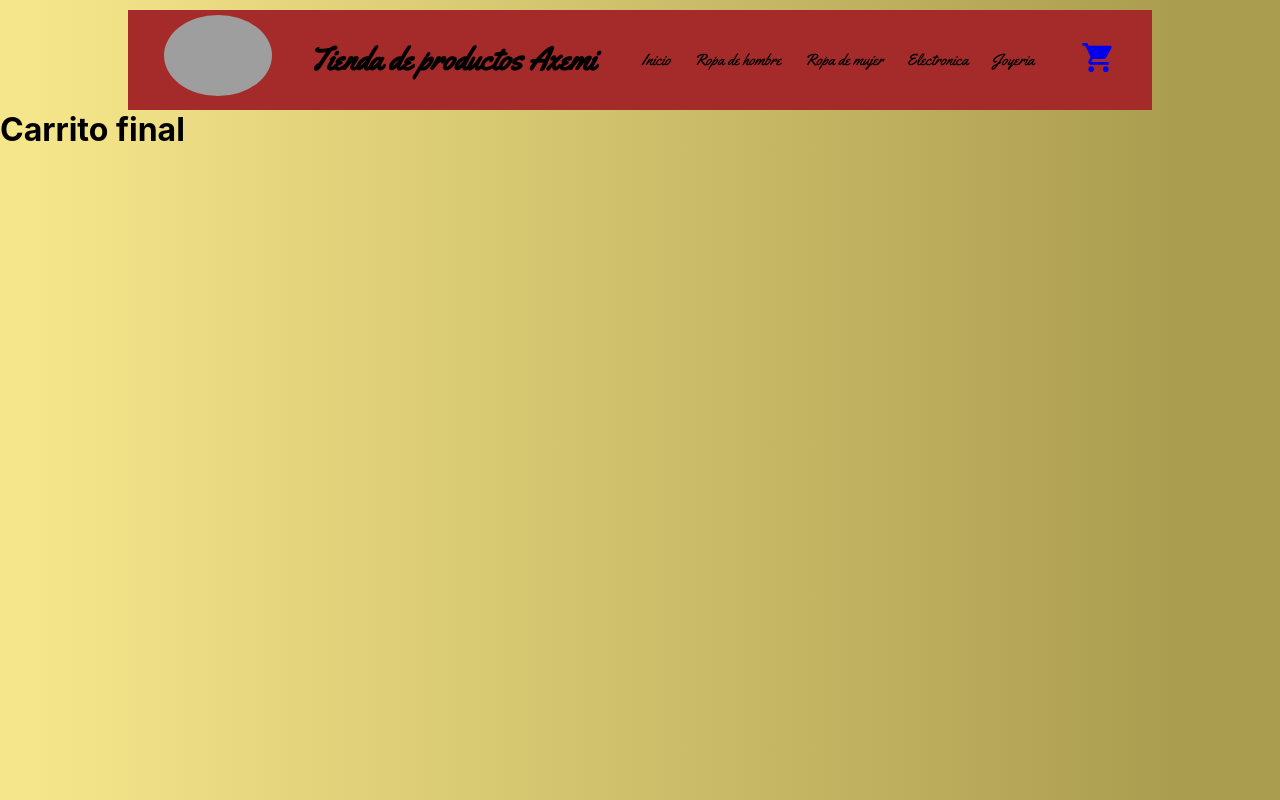
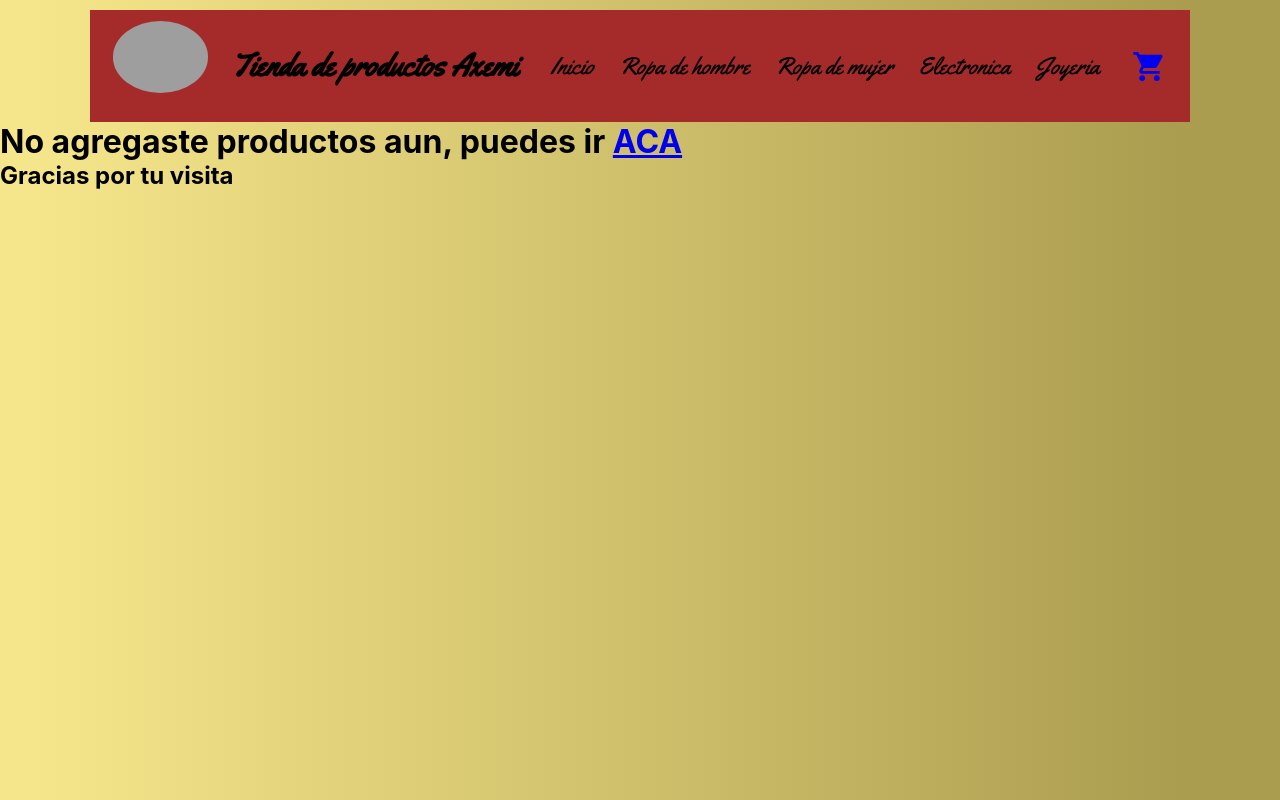
Before and after one commit to axeldarna8/CafeteriaDarnauchans, a React (Create React App) app: page /cart in a window 1280 px wide. Built offline with nearby package versions, Linux system fonts and the light colour scheme; grey boxes are pictures that could not be loaded; the HTML template or start-up script is replaced by a standard one.

Commit message:
Context y manejo de cart

```diff
--- a/src/App.js
+++ b/src/App.js
@@ -5,6 +5,7 @@ import {ItemListContainer} from "./Containers/ItemListContainer/ItemListContaine
 import {BrowserRouter, Routes, Route } from "react-router-dom";
 import { ItemDetailContainer } from "./Containers/ItemDetailContainer/ItemDetailContainer";
 import { Cart } from "./Containers/CartView/Cart";
+import { CartContext } from "./Context/CartContext";
 
 const App = () =>{
 
@@ -13,14 +14,16 @@ const App = () =>{
     return (
         <>
         <BrowserRouter>
+            <CartContext>
                 <Navbar/>
                 <Routes>
                     <Route path="/" element={<ItemListContainer greeting={mensaje} />} />
                     <Route path="/categoria/:id" element={<ItemListContainer greeting={mensaje} />} />
                     <Route path="/producto/:id" element={<ItemDetailContainer />} />
-                <Route path="/cart" element={<Cart estilo={false} color={'blue'}/>}/>
+                    <Route path="/cart" element={<Cart estilo={false} color={'black'}/>}/>
                     <Route path="*" element={<ItemListContainer />} />
                 </Routes>
+            </CartContext>
         </BrowserRouter>
         </>
     )
--- a/src/Components/CartWidget/CartWidget.js
+++ b/src/Components/CartWidget/CartWidget.js
@@ -1,8 +1,15 @@
-import React from "react";
+import React, {useContext} from "react";
 import ShoppingCartIcon from '@mui/icons-material/ShoppingCart';
+import { Badge } from "@mui/material";
+import { Context } from "../../Context/CartContext";
 
 export const CartWidget = () => {
+    const {quantity} = useContext(Context);
     return(
-    <ShoppingCartIcon fontSize="large"/>
+    <>
+    <Badge badgeContent={quantity} color="primary">
+        <ShoppingCartIcon fontSize="large"/>
+    </Badge>
+    </>
     )
 }
--- a/src/Components/Navbar/Navbar.style.js
+++ b/src/Components/Navbar/Navbar.style.js
@@ -3,20 +3,21 @@ export const styles = {
         display: 'flex',
         alignItems: 'center',
         justifyContent: 'space-evenly',
-        height: 100,
+        height: '7rem',
         marginTop: 10,
-        marginLeft: '10%',
-        marginRight: '10%',
+        marginLeft: '7%',
+        marginRight: '7%',
         backgroundColor: 'brown',
         fontFamily: 'Yellowtail, cursive',
     },
     imagenes: {
-        height: '90%',
+        height: '80%',
         borderRadius: '55%',
     },
     categorias: {
         margin: 10,
         color: 'black',
         textDecoration: 'none',
+        fontSize: '1.5rem'
     }
 };
--- a/src/Containers/CartView/Cart.js
+++ b/src/Containers/CartView/Cart.js
@@ -1,7 +1,53 @@
-import React from 'react'
+import React, {useContext} from 'react';
+import { Context } from '../../Context/CartContext';
+import { Link } from "react-router-dom";
 
-export const Cart = () => {
+export const Cart = ({ estilo, color }) => {
+  const { cart } = useContext(Context);
   return (
-    <h1>Carrito final</h1>
+    <>
+      {cart.length === 0 ? (
+        <>
+          <h1 className={estilo ? "red" : "green"}>
+            No agregaste productos aun, puedes ir <Link to="/">ACA</Link>
+          </h1>
+          <h2 className={`tamanio ${color || ''}`}>Gracias por tu visita</h2>
+        </>
+      ) : (
+        <>
+          {cart.map((producto) => (
+            <div style={styles.container}>
+              <div style={styles.text}>
+                <h1 key={producto.id}>
+                  <img alt={producto.title} src={producto.image}/>
+                  <h1>{producto.title}</h1>
+                  <h2>${producto.price}</h2>
+                </h1>
+              </div>
+            </div>
+          ))}
+        </>
+      )}
+    </>
   )
 }
+
+const styles = {
+  container:{
+    display: "flex",
+    justifyContent: "space-evenly",
+    alignItems: "center",
+    marginTop: 75,
+    marginLeft: '10%',
+    marginRight: '10%',
+    marginBottom: 35,
+    border: 'solid 2px black',
+    gap: '2rem'
+  },
+  text:{
+    display:"flex",
+    flexDirection: "column",
+    textAlign: "center",
+    gap: "3rem",
+  },
+}
--- a/src/Containers/ItemDetail/ItemDetail.js
+++ b/src/Containers/ItemDetail/ItemDetail.js
@@ -1,15 +1,20 @@
-import React from "react";
+import React, {useState, useContext} from "react";
 import ItemCount from "../../Components/ItemCount/ItemCount";
 import { Link } from "react-router-dom";
-import ImageList from '@mui/material/ImageList';
 import ImageListItem from '@mui/material/ImageListItem';
-import ImageListItemBar from '@mui/material/ImageListItemBar';
 import ListSubheader from '@mui/material/ListSubheader';
+import { Context } from "../../Context/CartContext";
 
 const ItemDetail = ({ product }) => {
+
+    const { cart, agregarItem, estaenCarrito} = useContext(Context);
+
     const onAdd = (count) =>{
-      console.log("Se recibieron objetos en el carrito")
+      console.log("se agregaron " + count + " items");
+      agregarItem(product, count);
     };
+
+
     return (
       <>
       <div style={styles.container}>
@@ -24,7 +29,7 @@ const ItemDetail = ({ product }) => {
             {product.description}
           </div>
           <span >${product.price}</span>
-          <ItemCount stock={product.stock} initial={1} onAdd={onAdd}/>
+          <ItemCount stock={15} initial={1} onAdd={onAdd}/>
         </div>
       </div>
       </>
--- a/src/Containers/ItemDetailContainer/ItemDetailContainer.js
+++ b/src/Containers/ItemDetailContainer/ItemDetailContainer.js
@@ -22,6 +22,7 @@ export const ItemDetailContainer = (props) => {
     };
     getProducts();
   }, [id]);
+
   return (
     <>
         <p style={styles.container} > {props.greeting} </p>
--- a/src/Containers/ItemListContainer/ItemListContainer/ItemListContainer.js
+++ b/src/Containers/ItemListContainer/ItemListContainer/ItemListContainer.js
@@ -22,6 +22,7 @@ export const ItemListContainer = (props) => {
             const productos = data.map(item => {
               return {...item, stock:Math.floor(Math.random() * 50)}
             });
+            console.log(productos);
             setProducts(productos);
           } catch {
             console.log("error");
--- /dev/null
+++ b/src/Context/CartContext.js
@@ -0,0 +1,52 @@
+import React, {createContext, useEffect, useState} from "react";
+
+export const Context = createContext();
+
+export const CartContext = ({children}) =>{
+    const [cart, setCart] = useState([]);
+    const [quantity, setQuantity] = useState(0);
+    const [total, setTotal] = useState(0);
+
+    useEffect(() => {
+        setQuantity(cart.reduce((total, item) => total + item.cantidad, 0))
+        setTotal(cart.reduce((total, item) => total + (item.cantidad * item.price), 0))
+    }, [cart])
+
+
+    const agregarItem = (item,cantidad) =>{
+        if (estaenCarrito(item.id)) {
+            const modificado = cart.map((producto) => {
+              if (producto.id === item.id) {
+                producto.cantidad += cantidad;
+              }
+              return producto;
+            });
+            setCart(modificado);
+          } else {
+            setCart([...cart, { ...item, cantidad }]);
+          }
+        setQuantity(quantity + cantidad);
+        setTotal(total + (item.price * cantidad));
+    }
+
+    const deleteItem = (id) =>{
+        const found = cart.find(producto => producto.id === id);
+        setCart(cart.filter((item) => item.id !== id));
+        setQuantity( quantity - found.cantidad)
+        setTotal(total - (found.price * found.cantidad))
+    }
+
+    const estaenCarrito = (id) => cart.some((item) => item.id === id);
+
+    const clearCarrito = () => {
+        setCart([]);
+        setQuantity(0);
+        setTotal(0);
+    };
+
+    return(
+        <Context.Provider value={{cart, quantity, total, clearCarrito, agregarItem, deleteItem, estaenCarrito}}>
+            {children}
+        </Context.Provider>
+    )
+}
```
Lines whose indentation alone changed are shown as unchanged.
